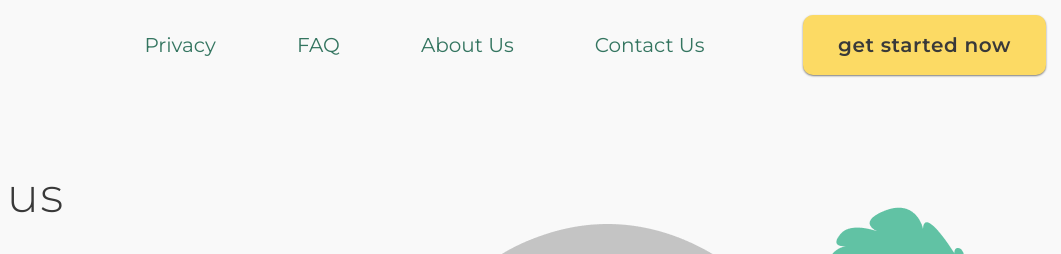
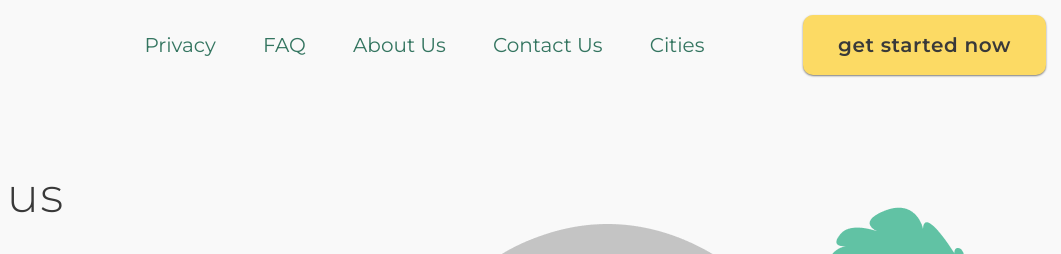
Before and after one commit to den-prof/1, a plain HTML site: page index-5.html in a window 1280 px wide. Shown: the top 254 px of the page, 219-1280 px from the left. Drawn offline with nearby package versions, Linux system fonts and the light colour scheme.

Commit message:
Update index-5.html

```diff
--- a/index-5.html
+++ b/index-5.html
@@ -8,7 +8,7 @@
     <title>Передовая IT студия</title>
   </head>
   <body>
-    <header class="header-5">
+    <header class="header-5" id="header">
       <div class="wrapper">
         <div class="header__body"><a class="header__logo" href="index.html"><img class="logo" src="images/logo.png"/></a>
           <div class="burger">
@@ -24,7 +24,8 @@
               <li class="li"><a class="header-link" href="index-2.html">Privacy</a></li>
               <li class="li"><a class="header-link" href="index-3.html">FAQ</a></li>
               <li class="li"><a class="header-link" href="index-4.html">About Us</a></li>
-              <li><a class="header-link" href="#">Contact Us</a></li>
+              <li class="li"><a class="header-link" href="#">Contact Us</a></li>
+              <li><a class="header-link" href="index-6.html">Cities</a></li>
             </div>
           </div>
           <button class="header__button burger-button" type="button" id="btn">get started now</button>
```
